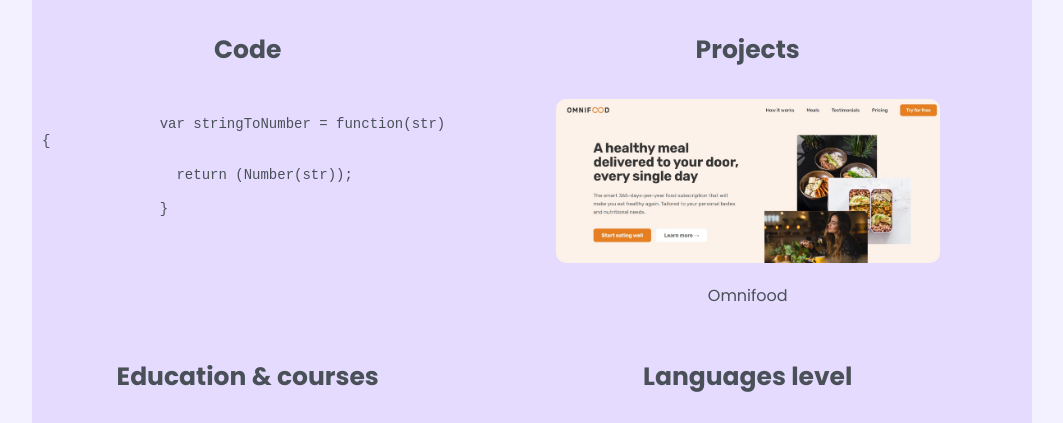
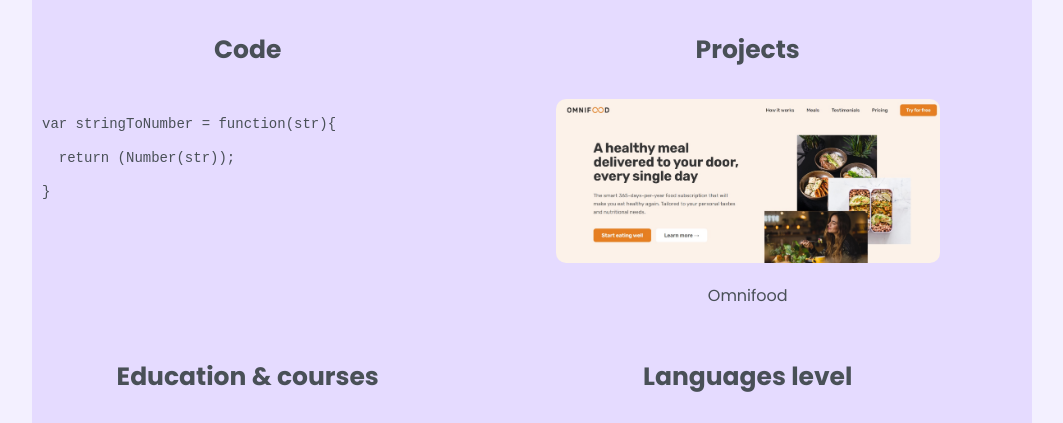
Before and after one commit to ta-gin/rsschool-cv, a website: page index.html in a window 1280 px wide. Shown: the part 650-1073 px from the top of the page, without its empty margins (108-1171 px from the left). Drawn offline with Linux system fonts and the light colour scheme.

Commit message:
fix: fix css file(2)

```diff
--- a/css/style.css
+++ b/css/style.css
@@ -150,7 +150,7 @@ p {
   font-family: "Courier New", Courier, monospace;
   text-align: left;
   font-size: 1.4rem;
-  white-space: pre-wrap;
+  white-space: pre-line;
 }
 
 .projects__item {
```
